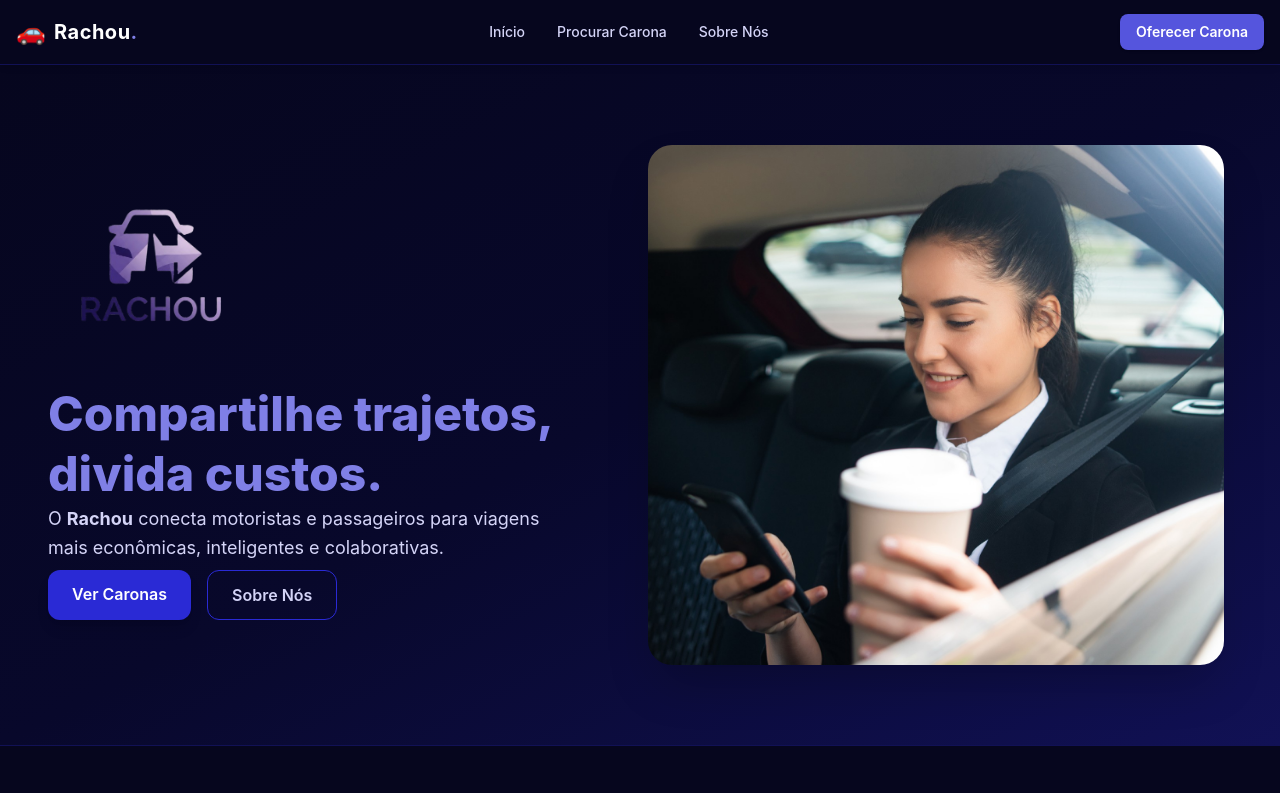
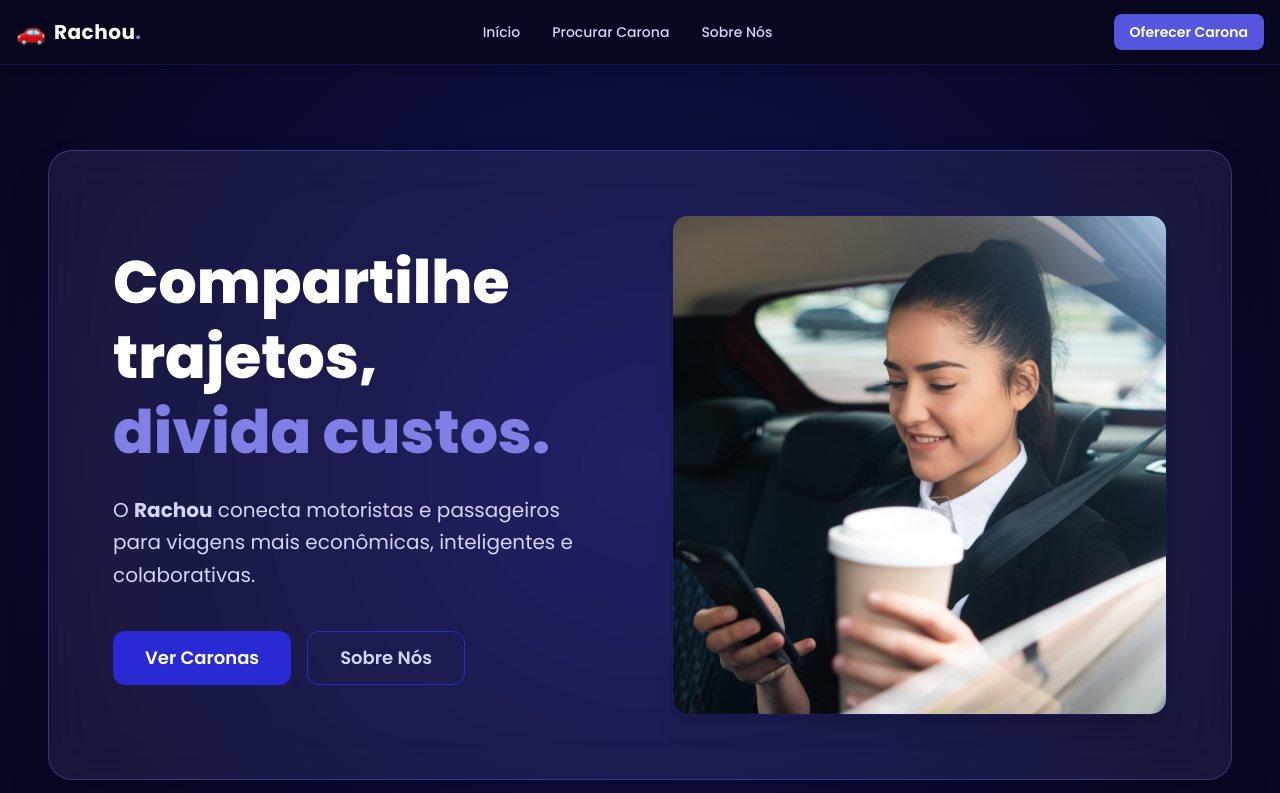
Before and after one commit to PI-Aplicativo-de-Caronas-Compartilhadas/PI-rachou-front, a React (Vite) app: page / in a window 1280 px wide. Shown: the top 793 px of the page. Built offline with nearby package versions, Linux system fonts and the light colour scheme.

Commit message:
Estilização da home

```diff
--- /dev/null
+++ b/src/components/modal/VerCarona.tsx
@@ -0,0 +1,56 @@
+// SearchModal.tsx
+interface SearchModalProps {
+  isOpen: boolean;
+  onClose: () => void;
+}
+
+export function SearchModal({ isOpen, onClose }: SearchModalProps) {
+  if (!isOpen) return null;
+
+  return (
+    <div className="fixed inset-0 bg-black/60 backdrop-blur-sm flex items-center justify-center z-50 p-4">
+      <div className="bg-white rounded-2xl w-full max-w-3xl overflow-hidden shadow-2xl animate-in fade-in zoom-in duration-300">
+        <div className="p-6 border-b flex justify-between items-center">
+          <h2 className="text-xl font-bold text-ultrasonic-blue-900">
+            Buscar Carona
+          </h2>
+          <button onClick={onClose} className="text-gray-500 hover:text-black">
+            Fechar
+          </button>
+        </div>
+
+        <div className="p-6 space-y-4">
+          <div className="grid grid-cols-1 md:grid-cols-2 gap-4">
+            <input
+              type="text"
+              placeholder="De (Cidade, estação, local)"
+              className="p-4 border rounded-xl w-full"
+            />
+            <input
+              type="text"
+              placeholder="Para (Cidade, estação, local)"
+              className="p-4 border rounded-xl w-full"
+            />
+          </div>
+          <div className="grid grid-cols-1 md:grid-cols-3 gap-4">
+            <input type="date" className="p-4 border rounded-xl" />
+            <input
+              type="text"
+              placeholder="Volta (Opcional)"
+              className="p-4 border rounded-xl"
+            />
+            <select className="p-4 border rounded-xl">
+              <option>1 adulto</option>
+              <option>2 adultos</option>
+              <option>3 adultos</option>
+              <option>4 adultos</option>
+            </select>
+          </div>
+          <button className="w-full bg-ultrasonic-blue-500 text-white py-4 rounded-xl font-bold hover:bg-ultrasonic-blue-600 transition">
+            Procurar
+          </button>
+        </div>
+      </div>
+    </div>
+  );
+}
--- a/src/index.css
+++ b/src/index.css
@@ -1,4 +1,14 @@
+/* ===========================
+   Google Fonts
+=========================== */
+@import url("https://fonts.googleapis.com/css2?family=Poppins:wght@300;400;500;600;700;800;900&display=swap");
+/* ===========================
+   Tailwind CSS
+=========================== */
 @import "tailwindcss";
+/* ===========================
+   Tema Rachou
+=========================== */
 @theme {
   --color-ultrasonic-blue-50: #eaeafb;
   --color-ultrasonic-blue-100: #d4d4f7;
@@ -12,3 +22,12 @@
   --color-ultrasonic-blue-900: #08082b;
   --color-ultrasonic-blue-950: #06061e;
 }
+
+/* ===========================
+   Estilos Globais
+=========================== */
+
+html {
+  font-family: "Poppins", sans-serif;
+  scroll-behavior: smooth;
+}
--- a/src/pages/home/Home.tsx
+++ b/src/pages/home/Home.tsx
@@ -1,99 +1,66 @@
 import { Link } from "react-router-dom";
 import passageira from "../../assets/passageira-home.jpg";
-import logo from "../../assets/logo.png";
+import { useState } from "react";
+import { SearchModal } from "../../components/modal/VerCarona";
 
 function Home() {
+  // Estado para controlar a abertura do modal
+  const [isModalOpen, setIsModalOpen] = useState<boolean>(false);
   return (
-    <div
-      className="
-        flex flex-col lg:flex-row
-        justify-between
-        items-center
-        gap-20
-        px-6 lg:px-12
-        py-16
-        min-h-[85vh]
-        bg-gradient-to-br
-        from-[oklch(14.20%_0.051_277.68)]
-        via-[oklch(16.46%_0.069_275.71)]
-        to-[oklch(23.84%_0.118_272.92)]
-        text-white
-      "
-    >
-      {/* Coluna esquerda */}
-      <div className="mb-6">
-        <img
-          src={logo}
-          alt="Logo Rachou"
-          className="w-44 lg:w-52 object-contain"
-        />
-
-        <h1 className="text-4xl md:text-5xl font-extrabold leading-tight text-[oklch(64.35%_0.151_281.28)]">
+    <div className="min-h-screen bg-[radial-gradient(circle_at_center,_var(--color-ultrasonic-blue-800),_var(--color-ultrasonic-blue-950))] px-4 py-8 md:px-12 md:py-16 flex items-center justify-center">
+      {/* Ajustes:
+        - max-w-7xl: Limita a largura máxima em telas grandes para não esticar demais.
+        - mx-auto: Centraliza o container.
+        - p-8 md:p-16: Aumenta o respiro interno conforme a tela cresce.
+      */}
+      <div className="bg-ultrasonic-blue-200/10 backdrop-blur-xl border border-ultrasonic-blue-400/50 p-8 md:p-16 rounded-3xl shadow-2xl flex flex-col lg:flex-row items-center gap-10 lg:gap-16 max-w-7xl w-full">
+        {/* Coluna de Texto */}
+        <div className="flex-1 w-full space-y-6">
+          {/* Ajuste de fonte: text-3xl em celular, 5xl em tablets/desktops */}
+          <h1 className="text-3xl md:text-5xl lg:text-6xl font-extrabold leading-tight text-white">
             Compartilhe trajetos,
             <br />
-          divida custos.
+            <span className="text-ultrasonic-blue-300">divida custos.</span>
           </h1>
 
-        <p className="text-[oklch(88.10%_0.048_285.37)] text-base md:text-lg leading-relaxed max-w-lg">
+          <p className="text-ultrasonic-blue-100 text-base md:text-lg lg:text-xl leading-relaxed max-w-lg">
             O <strong>Rachou</strong> conecta motoristas e passageiros para
             viagens mais econômicas, inteligentes e colaborativas.
           </p>
 
-        <div className="flex flex-col sm:flex-row gap-4 mt-2">
-          <Link
-            to="/viagens"
-            className="
-              bg-[oklch(43.60%_0.246_270.06)]
-              hover:bg-[oklch(37.30%_0.205_270.68)]
-              text-white
-              font-semibold
-              px-6
-              py-3
-              rounded-xl
-              transition-all
-              duration-300
-              shadow-lg
-              text-center
-            "
+          <div className="flex flex-col sm:flex-row gap-4 pt-4">
+            {/* Botão atualizado para disparar a abertura do modal */}
+            <button
+              onClick={() => setIsModalOpen(true)}
+              className="bg-ultrasonic-blue-500 hover:bg-ultrasonic-blue-400 text-white font-semibold px-8 py-3 rounded-xl transition-all duration-300 text-center text-lg"
             >
               Ver Caronas
-          </Link>
+            </button>
+
+            {/* Chamada do componente modal com a prop necessária */}
+            <SearchModal
+              isOpen={isModalOpen}
+              onClose={() => setIsModalOpen(false)}
+            />
 
             <Link
               to="/sobre"
-            className="
-              border
-              border-[oklch(43.60%_0.246_270.06)]
-              text-[oklch(88.10%_0.048_285.37)]
-              hover:bg-[oklch(23.84%_0.118_272.92)]
-              font-semibold
-              px-6
-              py-3
-              rounded-xl
-              transition-all
-              duration-300
-              text-center
-            "
+              className="border border-ultrasonic-blue-500 text-ultrasonic-blue-100 hover:bg-ultrasonic-blue-800/50 font-semibold px-8 py-3 rounded-xl transition-all duration-300 text-center text-lg"
             >
               Sobre Nós
             </Link>
           </div>
         </div>
 
-      {/* Coluna direita */}
-      <div className="flex justify-center lg:w-1/2">
+        {/* Coluna da Imagem */}
+        <div className="flex-1 w-full">
+          {/* Ajuste de altura responsiva: h-64 em celular, h-96 em tablet, h-[500px] em desktop */}
           <img
             src={passageira}
             alt="Motorista sorrindo"
-          className="
-            w-full
-            max-w-xl
-            h-[520px]
-            object-cover
-            rounded-3xl
-            shadow-2xl
-          "
+            className="w-full h-64 md:h-96 lg:h-[500px] object-cover rounded-2xl shadow-xl border border-ultrasonic-blue-600/20"
           />
+        </div>
       </div>
     </div>
   );
```
Lines whose indentation alone changed are shown as unchanged.
